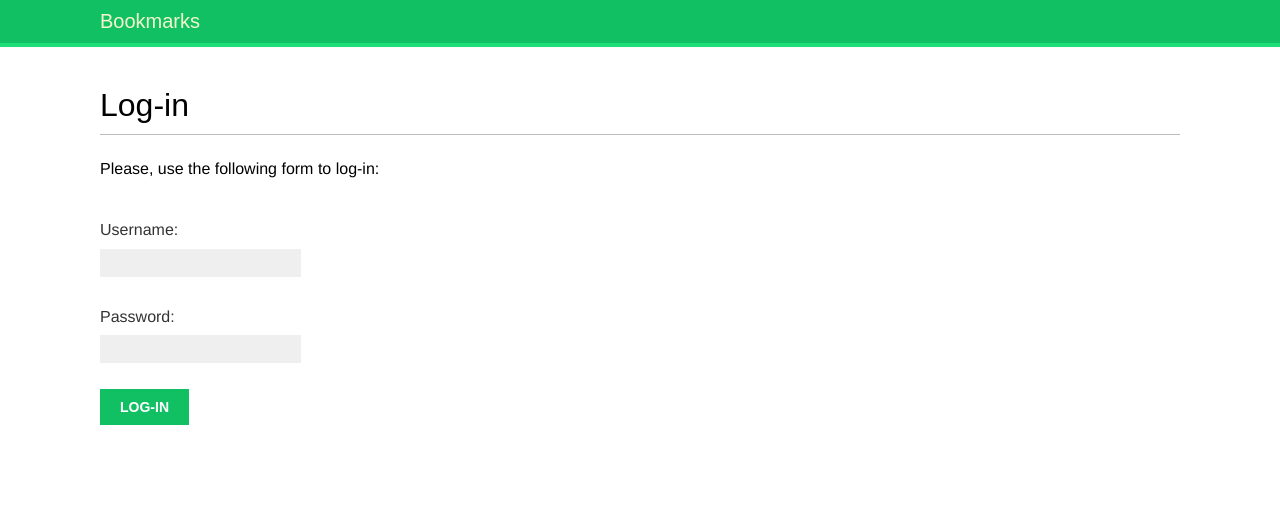
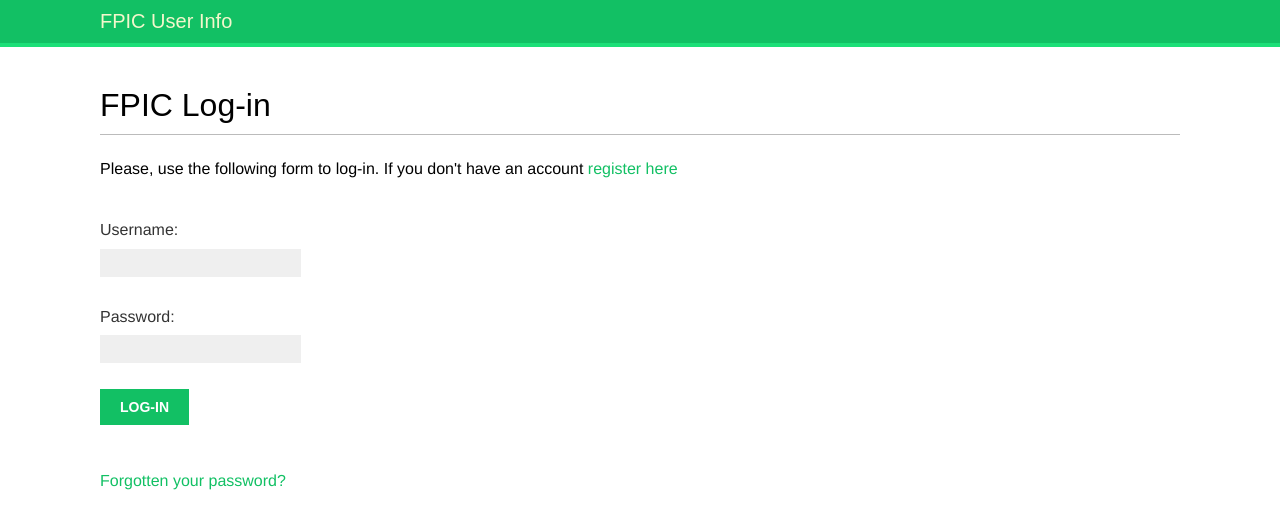
Before and after one commit to RBTWJohnson/bookmarks, a Django app: template account/templates/account/login.html in a window 1280 px wide. Shown: the top 529 px of the page. Run offline with Django 3.2, Linux system fonts and the light colour scheme; the template is opened without the code that fills it: values that come from a table or form of the project are taken from there, others are empty; some web fonts are replaced.

Commit message:
mar 23 update

```diff
--- a/account/templates/account/login.html
+++ b/account/templates/account/login.html
@@ -1,13 +1,24 @@
 {% extends "base.html" %}
 
-{% block title %}Log-in{% endblock %}
+{% block title %}FPIC Website Log-in{% endblock %}
 
 {% block content %}
-    <h1>Log-in</h1>
-    <p>Please, use the following form to log-in:</p>
-    <form action="." method="post">
-        {{ form.as_p }}
-        {% csrf_token %}
-        <p><input type="submit" value="Log-in"></p>
-    </form>
+    <h1>FPIC Log-in</h1>
+    {% if form.errors %}
+        <p>Your username and password didn't match. Please try again.</p>
+    {% else %}
+        <p>Please, use the following form to log-in. If you don't have an account <a href="{% url "register" %}">register here</a></p>
+    {% endif %}
+
+    <div class="login-form">
+        <form action="{% url "login" %}" method="post">
+            {{ form.as_p }}
+            {% csrf_token %}
+            <input type="hidden" name="next" value="{{ next }}" />
+            <p><input type="submit" value="Log-in"></p>
+        </form>
+        <p><a href="{% url "password_reset" %}">Forgotten your password?</a></p>
+    </div>
+
+
 {% endblock %}
--- a/account/templates/base.html
+++ b/account/templates/base.html
@@ -8,7 +8,7 @@
 </head>
 <body>
     <div id="header">
-        <span class="logo">Bookmarks</span>
+        <span class="logo">FPIC User Info</span>
         {% if request.user.is_authenticated %}
             <ul class = "menu">
                 <li {% if section == "dashboard" %} class ='selected' {% endif %}>
--- a/account/templates/registration/password_change_form.html
+++ b/account/templates/registration/password_change_form.html
@@ -1,9 +1,9 @@
 {% extends "base.html" %}
 
-{% block title %}Change you password{% endblock %}
+{% block title %}Change your password{% endblock %}
 
 {% block content %}
-    <h1>Change you password</h1>
+    <h1>Change your password</h1>
     <p>Use the form below to change your password.</p>
     <form action="." method="post">
         {{ form.as_p }}
--- a/account/urls.py
+++ b/account/urls.py
@@ -1,13 +1,16 @@
-from django.conf.urls import url
+from django.conf.urls import url, include
+import django.contrib.auth
 
 from . import views
 
 
 urlpatterns = [
-    #url(r'^login/$', views.login, name='login'),
-    url(r'^login/$', 'django.contrib.auth.views.login', name='login'),
-    url(r'^logout/$', 'django.contrib.auth.views.logout', name='logout'),
-    url(r'^logout-then-login/$', 'django.contrib.auth.views.logout_then_login', name='logout_then_login'),
     url(r'^$', views.dashboard, name = 'dashboard'),
+    #url(r'^login/$', views.user_login, name='login'),
+    url(r'^login/$' , django.contrib.auth.login, name='login'),
+    url(r'^logout/$', django.contrib.auth.logout, name='logout'),
+    #url(r'^logout-then-login/$', django.contrib.auth.logout_then_login, name='logout_then_login'),
+    url(r'^register/$', views.register, name='register'),
+
 
 ]
--- a/bookmarks/urls.py
+++ b/bookmarks/urls.py
@@ -20,4 +20,5 @@ from django.contrib import admin
 urlpatterns = [
     url(r'^admin/', include(admin.site.urls)),
     url(r'^account/', include('account.urls')),
+
 ]
```
Also changed, not shown: account/templates/account/old_login.html (added, +13 -0 lines), bookmarks/settings.py (+4 -4 lines), account/migrations/0001_initial.py, db.sqlite3.
